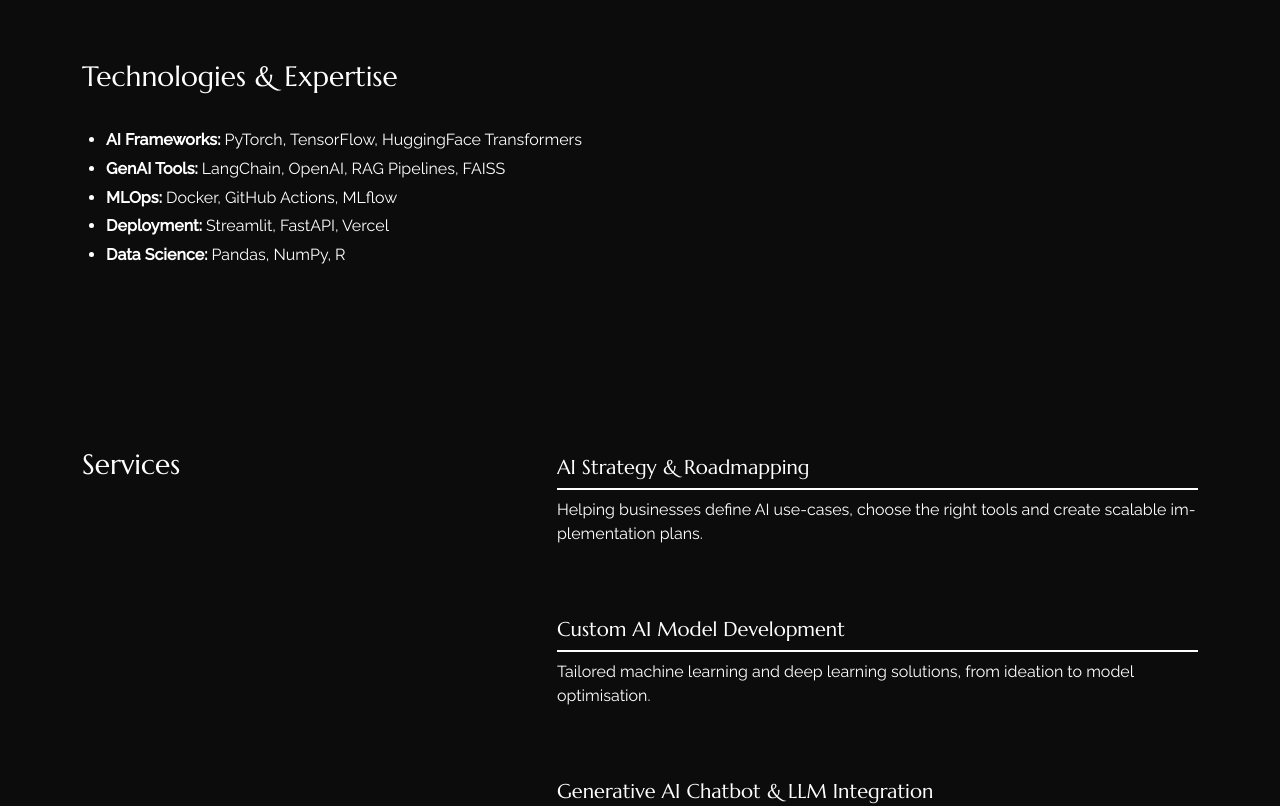
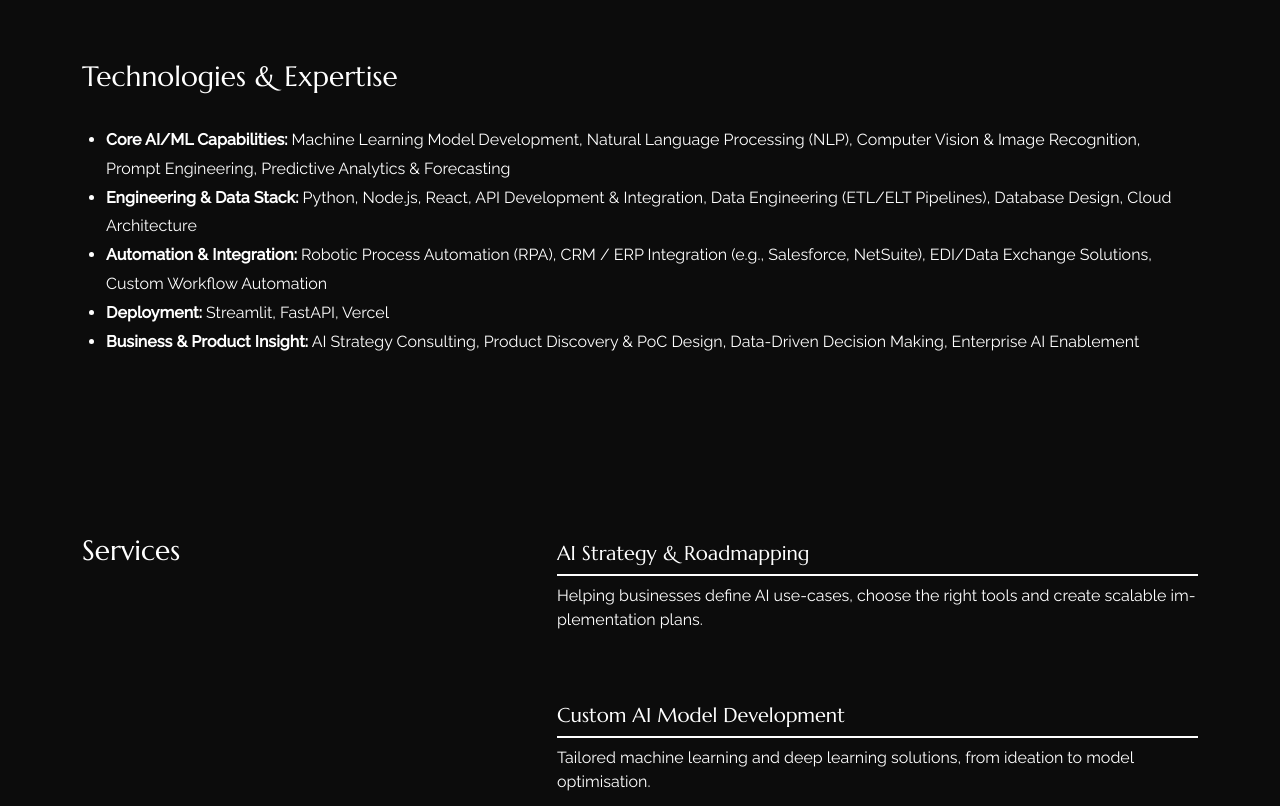
Before and after one commit to AmanpreetSingh0071/ai-consulting-site, a React (Create React App) app: page / in a window 1280 px wide. Shown: the part 1640-2446 px from the top of the page. Built offline with nearby package versions, Linux system fonts and the light colour scheme.

Commit message:
Updated Alpha model

```diff
--- a/src/content_option.js
+++ b/src/content_option.js
@@ -52,24 +52,24 @@
 
 const expertise = [
     {
-      category: "AI Frameworks",
-      tools: "PyTorch, TensorFlow, HuggingFace Transformers",
+      category: "Core AI/ML Capabilities",
+      tools: "Machine Learning Model Development, Natural Language Processing (NLP), Computer Vision & Image Recognition, Prompt Engineering, Predictive Analytics & Forecasting",
     },
     {
-      category: "GenAI Tools",
-      tools: "LangChain, OpenAI, RAG Pipelines, FAISS",
+      category: "Engineering & Data Stack",
+      tools: "Python, Node.js, React, API Development & Integration, Data Engineering (ETL/ELT Pipelines), Database Design, Cloud Architecture",
     },
     {
-      category: "MLOps",
-      tools: "Docker, GitHub Actions, MLflow",
+      category: "Automation & Integration",
+      tools: "Robotic Process Automation (RPA), CRM / ERP Integration (e.g., Salesforce, NetSuite), EDI/Data Exchange Solutions, Custom Workflow Automation",
     },
     {
       category: "Deployment",
       tools: "Streamlit, FastAPI, Vercel",
     },
     {
-      category: "Data Science",
-      tools: "Pandas, NumPy, R",
+      category: "Business & Product Insight",
+      tools: "AI Strategy Consulting, Product Discovery & PoC Design, Data-Driven Decision Making, Enterprise AI Enablement",
     },
   ];
 
@@ -153,7 +153,7 @@
 ];
 
 const contactConfig = {
-    YOUR_EMAIL: "SkyLanceAI@outlook.com",
+    YOUR_EMAIL: "SkylanceAI@outlook.com",
     YOUR_FONE: "+44 7823705602",
     description:
         "Let’s explore how AI can unlock value for your business. Drop us a message today.",
```
